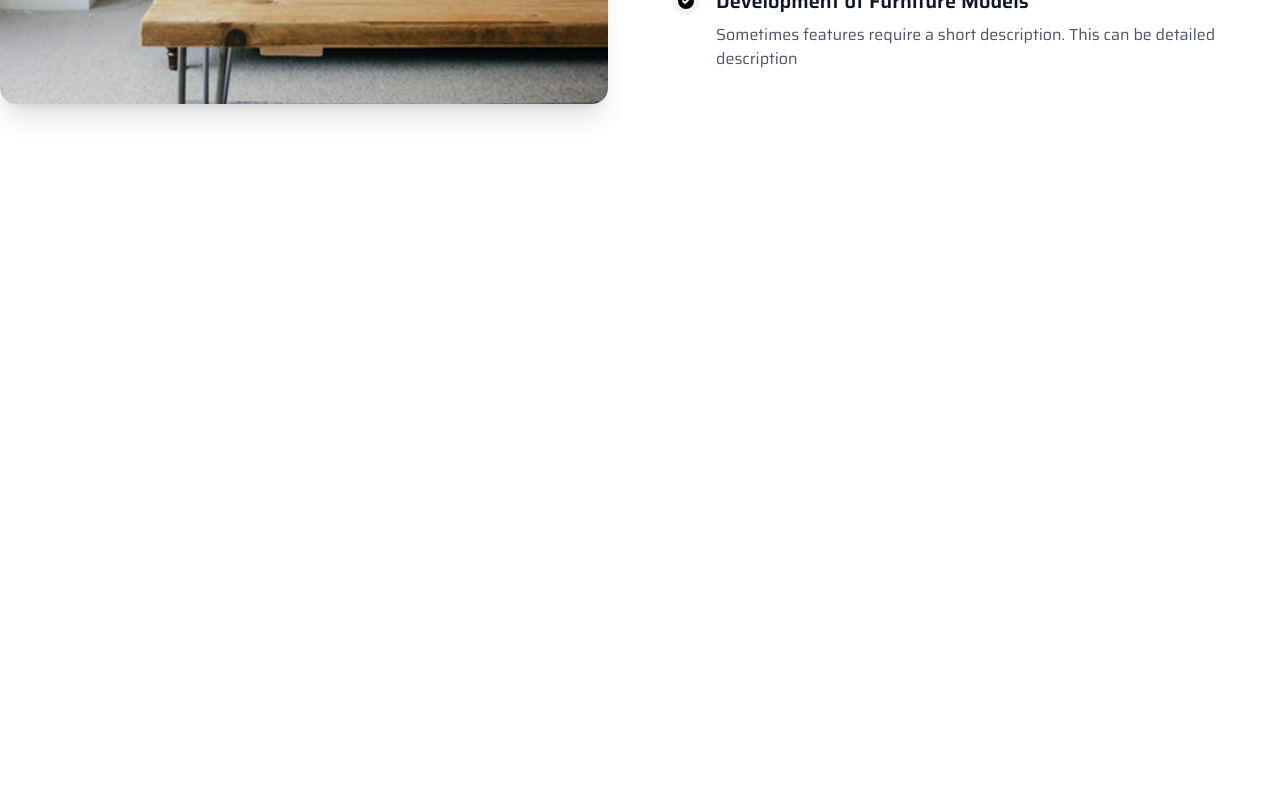
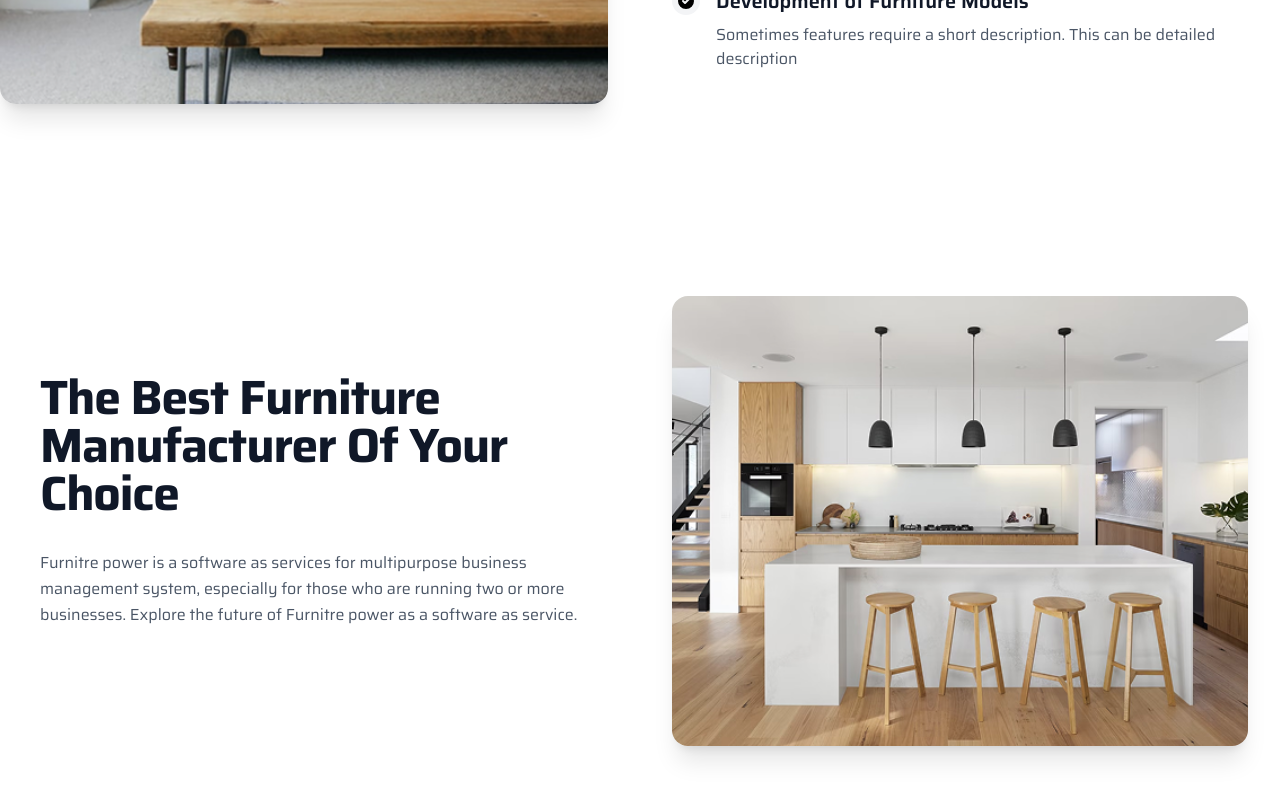
Before and after one commit to YasserEsam/furnishop-clone, a Next.js app: page / in a window 1280 px wide. Shown: the part 1222-2022 px from the top of the page. Before the commit the page ends 1422 px from the top, so only its background shows below. Built offline with nearby package versions, Linux system fonts and the light colour scheme.

Commit message:
feat : create Furniture Manufacturer section

```diff
--- a/src/app/page.tsx
+++ b/src/app/page.tsx
@@ -3,6 +3,7 @@ import Stats from "@/components/ui/Stats";
 import Hero from "@/components/sections/Hero";
 import React from "react";
 import AboutUs from "@/components/sections/About";
+import FurnitureManufacturer from "@/components/sections/FurnitureManufacturer";
 
 export default function Home() {
   return (
@@ -11,6 +12,7 @@ export default function Home() {
         <Hero />
         <Stats />
         <AboutUs />
+        <FurnitureManufacturer/>
       </div>
     </div>
   );
--- /dev/null
+++ b/src/components/sections/FurnitureManufacturer.tsx
@@ -0,0 +1,40 @@
+// components/sections/FurnitureManufacturer.jsx
+import Image from "next/image";
+
+const FurnitureManufacturer = () => {
+  return (
+    <section className="py-12 sm:py-16 md:py-20 lg:py-24 bg-white">
+      <div className="max-w-7xl mx-auto px-4 sm:px-6 lg:px-8">
+        <div className="flex flex-col md:flex-row items-center justify-between gap-8 md:gap-12 lg:gap-16">
+          <div className="w-full md:w-1/2 md:text-left px-2">
+            <h2 className="text-3xl sm:text-4xl lg:text-5xl font-bold tracking-tight text-gray-900 mb-6 sm:mb-8">
+              The Best Furniture <br className="hidden sm:inline" />{" "}
+              Manufacturer Of Your Choice
+            </h2>
+            <p className="text-sm sm:text-base text-gray-600 mb-8 md:mb-10 max-w-xl md:max-w-full leading-relaxed">
+              Furnitre power is a software as services for multipurpose business
+              management system, especially for those who are running two or
+              more businesses. Explore the future of Furnitre power as a
+              software as service.
+            </p>
+          </div>
+
+          <div className="w-full md:w-1/2 flex justify-center">
+            <div className="relative w-full h-[300px] sm:h-[400px] md:h-[450px] lg:h-[450px] max-w-md md:max-w-none rounded-2xl overflow-hidden shadow-xl">
+              <Image
+                src="/modern-kitchen.png"
+                alt="Modern kitchen with island and pendant lights"
+                fill
+                className="object-cover object-center"
+                sizes="(max-width: 768px) 100vw, (max-width: 1200px) 50vw, 550px"
+                priority
+              />
+            </div>
+          </div>
+        </div>
+      </div>
+    </section>
+  );
+};
+
+export default FurnitureManufacturer;
```
Also changed, not shown: public/modern-kitchen.png (added).
